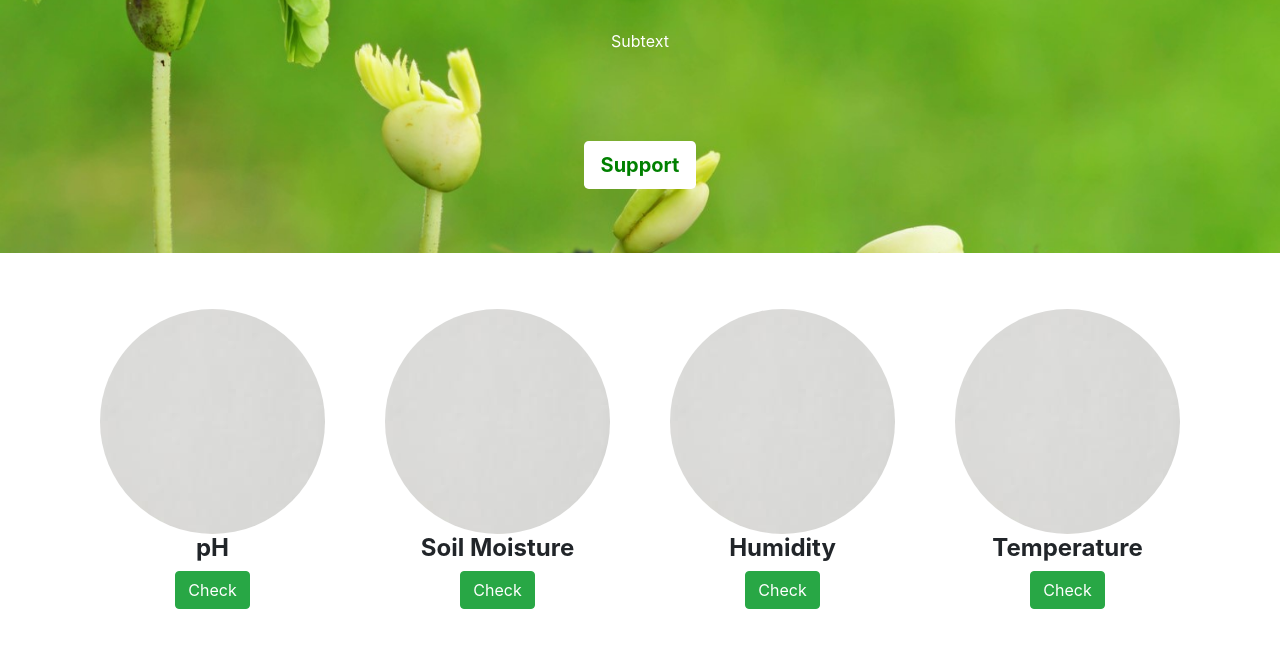
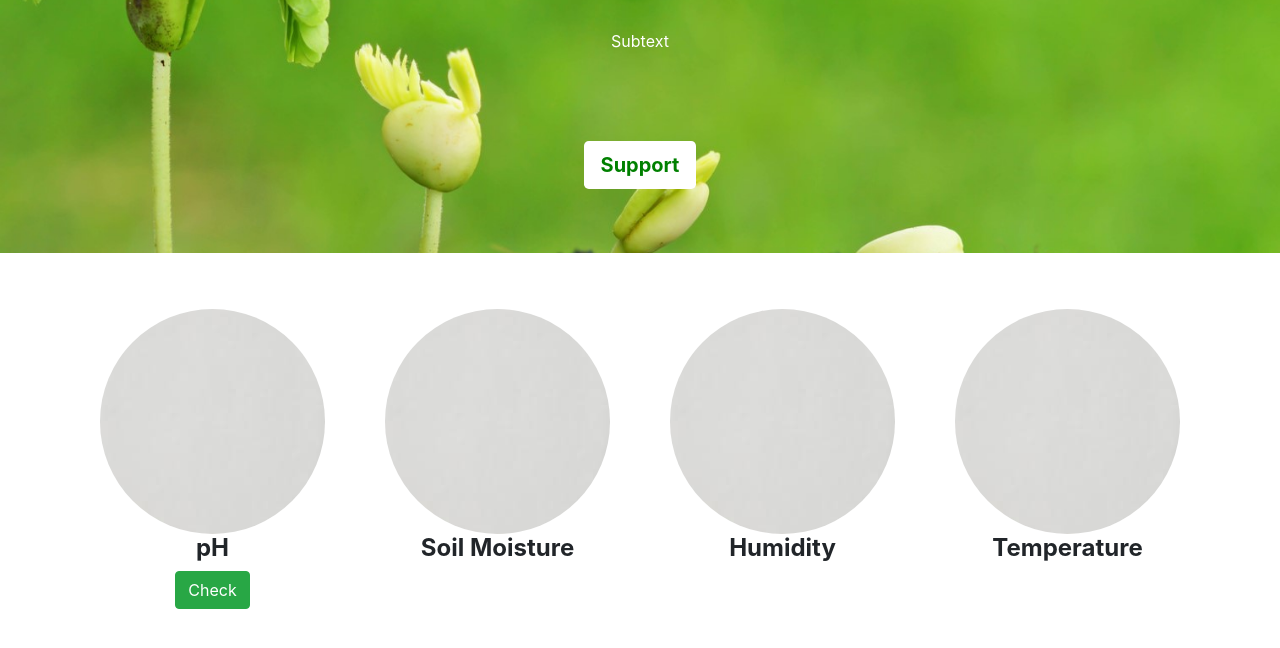
Before and after one commit to tikhsuP/smartAgri, a plain HTML site: page index.html in a window 1280 px wide. Shown: the part 158-806 px from the top of the page. Drawn offline with nearby package versions, Linux system fonts and the light colour scheme.

Commit message:
Update index.html

```diff
--- a/index.html
+++ b/index.html
@@ -59,20 +59,14 @@
       <div class="col-lg-3 col-md-3 col-sm-6 col-xs-12 text-center space">
       <img src="i.jpg" class="rounded-circle mx-auto d-block">
         <h4 class="text-center">Soil Moisture</h4>
-
-        <a href="#" class="btn btn-success">Check</a>
-      </div>
+              </div>
       <div class="col-lg-3 col-md-3 col-sm-6 col-xs-12 text-center space">
       <img src="i.jpg" class="rounded-circle mx-auto d-block">
         <h4 class="text-center">Humidity</h4>
-
-        <a href="#" class="btn btn-success">Check</a>
-      </div>
+              </div>
       <div class="col-lg-3 col-md-3 col-sm-6 col-xs-12 text-center space">
       <img src="i.jpg" class="rounded-circle mx-auto d-block">
         <h4 class="text-center">Temperature</h4>
-
-        <a href="#" class="btn btn-success">Check</a>
       </div>
 
 
```
